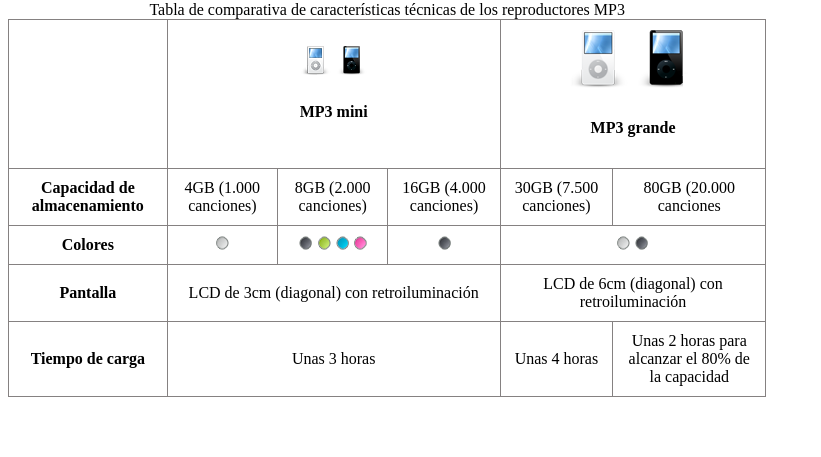
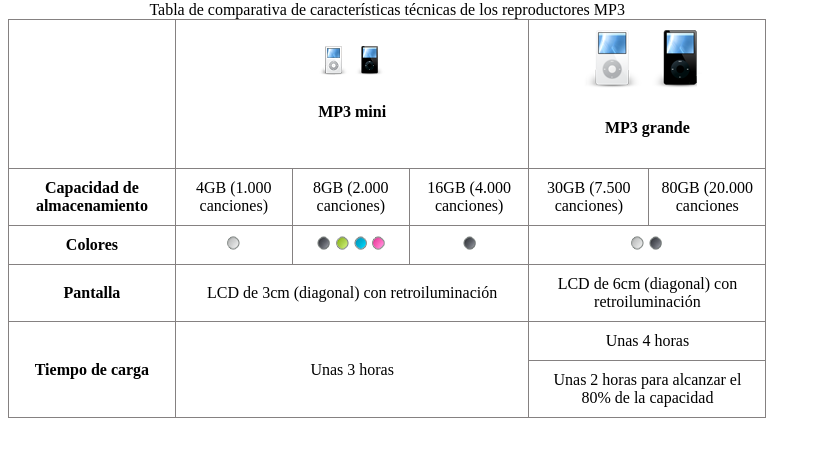
Before and after one commit to christiann26/m08uf5, a plain HTML site: page paginasweb/Ejercicio10.html in a window 1280 px wide. Shown: the part 79-536 px from the top of the page, without its empty margins (0-821 px from the left). Drawn offline with Linux system fonts and the light colour scheme; files whose address does not match are found by name.

Commit message:
Ejercicio 10 bien hecho

```diff
--- a/paginasweb/Ejercicio10.html
+++ b/paginasweb/Ejercicio10.html
@@ -77,10 +77,12 @@ table {
       <td colspan="2">LCD de 6cm (diagonal) con retroiluminación</td>
      </tr>
    <tr>
-    <th>Tiempo de carga</th>
-   <td colspan="3">Unas 3 horas</td>
-   <td> Unas 4 horas </td>
-   <td>Unas 2 horas para alcanzar el 80% de la capacidad</td>
+  <th rowspan="2" scope="row"> <pr>Tiempo de carga</pr></th>
+   <td rowspan="2" colspan="3"><pr>Unas 3 horas</pr></td>
+   <td colspan="2">Unas 4 horas</td>
+   </tr>
+   <tr>
+   <td colspan="2">Unas 2 horas para alcanzar el 80% de la capacidad</td>
    </tr>
 </table>
 </body>
```
